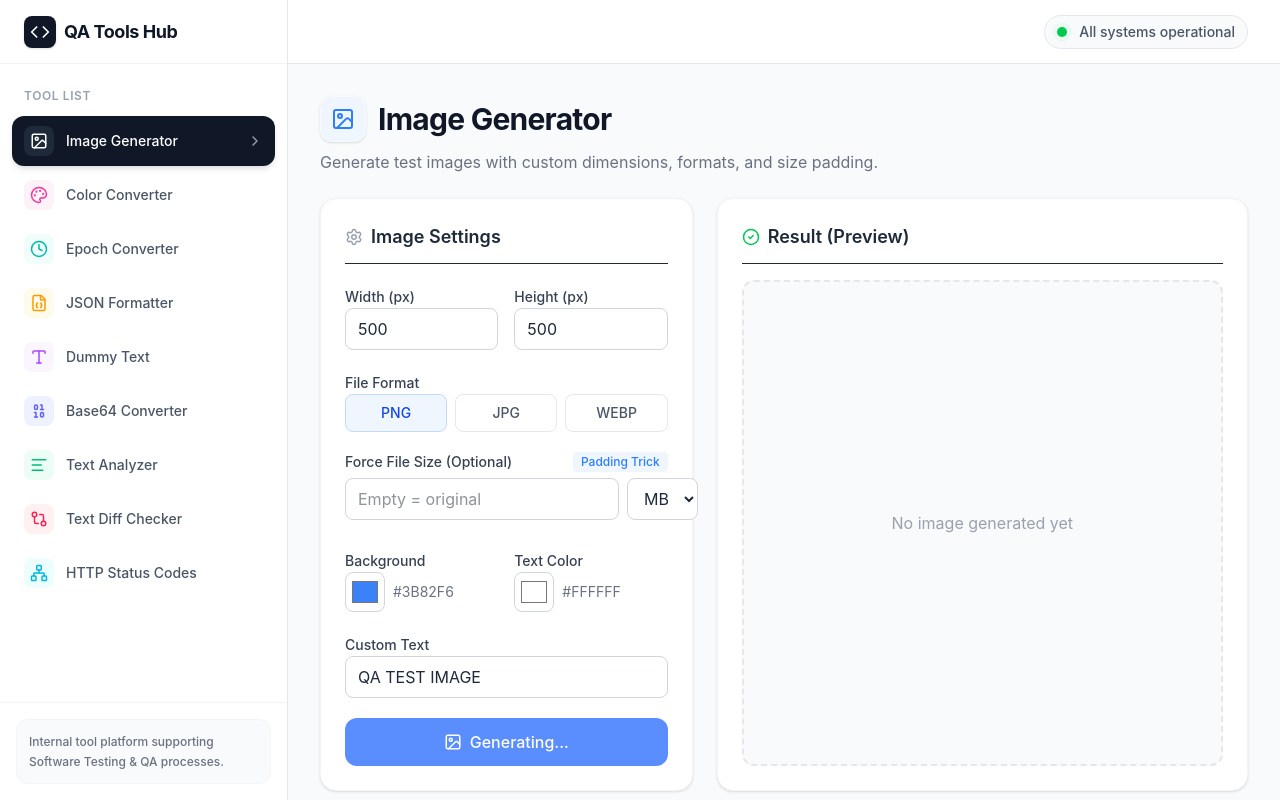
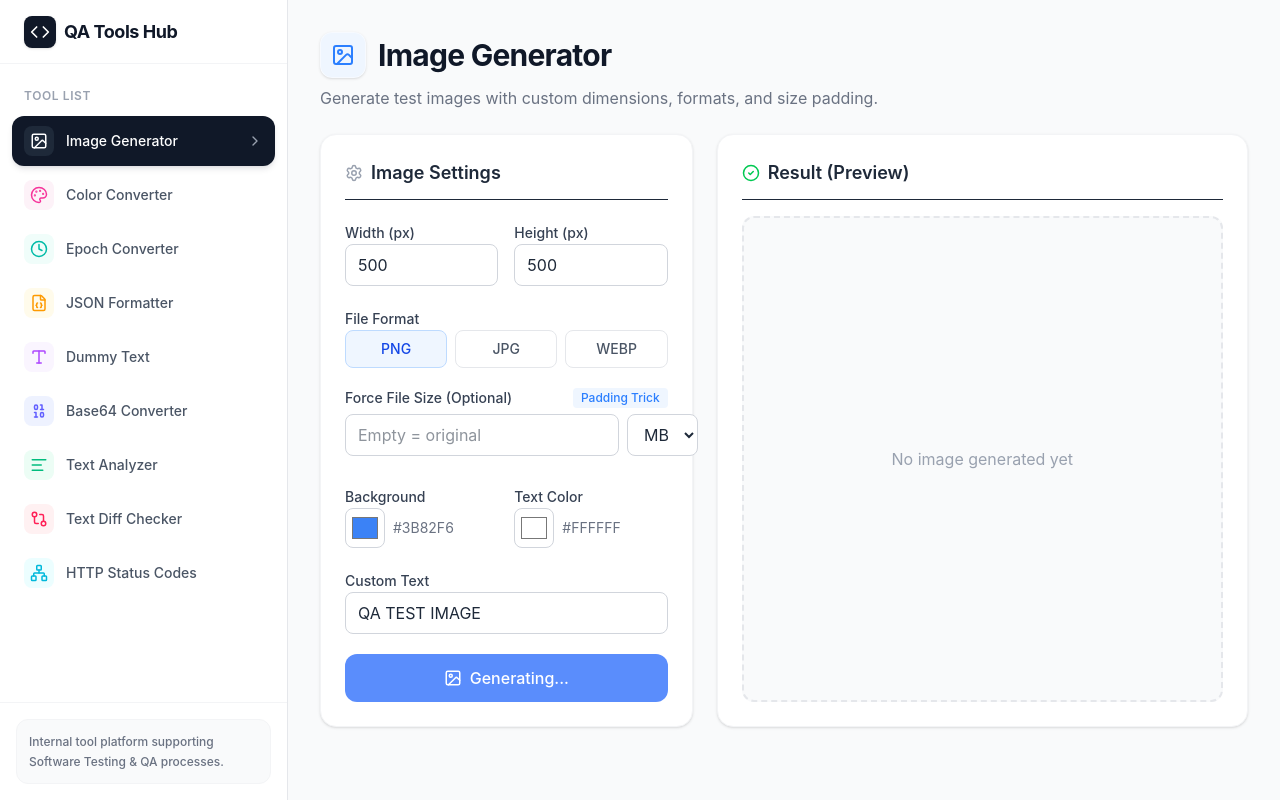
Before and after one commit to nguyenlenguyen/qa-tools-hub, a React (Vite) app: page / in a window 1280 px wide. Built offline with nearby package versions, Linux system fonts and the light colour scheme.

Commit message:
Remove header and unused status indicator

```diff
--- a/src/App.jsx
+++ b/src/App.jsx
@@ -359,8 +359,8 @@ const DummyTextGenerator = () => {
         <button
           onClick={handleCopy}
           className={`absolute top-4 right-4 px-3 py-2 rounded-lg shadow-sm border text-sm font-medium flex items-center gap-2 transition-all duration-200 ${isCopied
-            ? 'bg-green-50 border-green-200 text-green-700'
-            : 'bg-white border-gray-200 text-gray-600 hover:bg-gray-50 opacity-0 group-hover:opacity-100'
+              ? 'bg-green-50 border-green-200 text-green-700'
+              : 'bg-white border-gray-200 text-gray-600 hover:bg-gray-50 opacity-0 group-hover:opacity-100'
             }`}
         >
           {isCopied ? (
@@ -1524,22 +1524,14 @@ export default function App() {
       {/* Main Content Area */}
       <main className="flex-1 flex flex-col min-w-0 h-screen overflow-hidden">
 
-        {/* Top Header */}
-        <header className="h-16 bg-white border-b border-gray-200 flex items-center px-4 shrink-0 lg:px-8 justify-between lg:justify-end">
+        {/* Top Header (Mobile Only) */}
+        <header className="h-16 bg-white border-b border-gray-200 flex items-center px-4 shrink-0 lg:hidden">
           <button
-            className="lg:hidden text-gray-600 hover:bg-gray-100 p-2 rounded-md transition-colors"
+            className="text-gray-600 hover:bg-gray-100 p-2 rounded-md transition-colors"
             onClick={() => setIsSidebarOpen(true)}
           >
             <Menu size={24} />
           </button>
-
-          <div className="flex items-center gap-3 text-sm font-medium text-gray-600 bg-gray-50 px-3 py-1.5 rounded-full border border-gray-200">
-            <span className="relative flex h-2.5 w-2.5">
-              <span className="animate-ping absolute inline-flex h-full w-full rounded-full bg-green-400 opacity-75"></span>
-              <span className="relative inline-flex rounded-full h-2.5 w-2.5 bg-green-500"></span>
-            </span>
-            All systems operational
-          </div>
         </header>
 
         {/* Dynamic Tool Content */}
```
